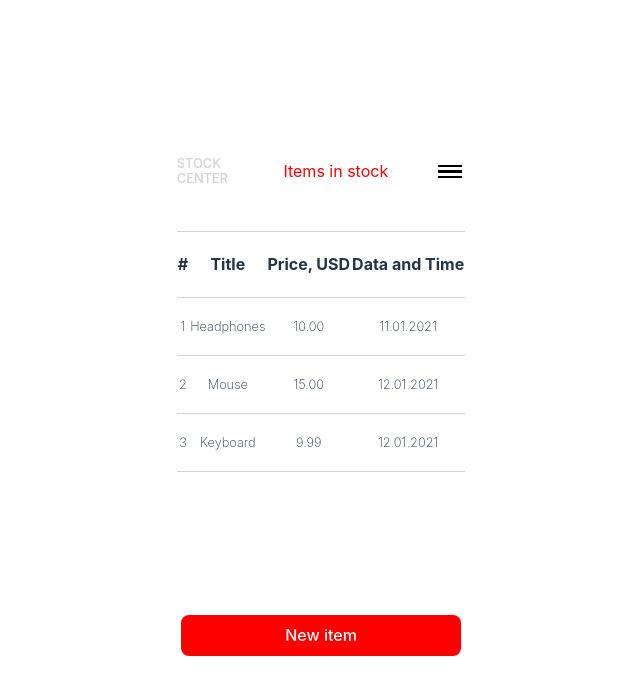
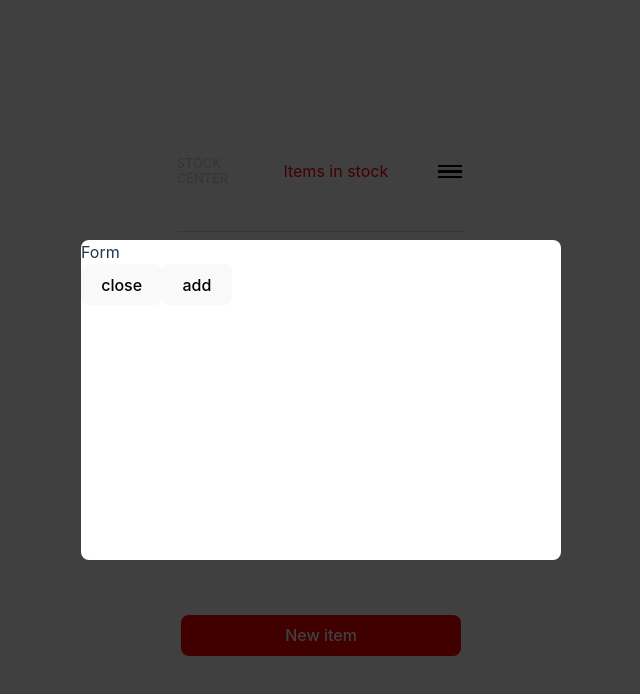
Before and after one commit to ministrov/prime-wood-test, a React (Vite) app: page / in a window 1280 px wide. Both pictures are taken after a click on the button "New item". Shown: the top 694 px of the page, without its empty margins (319-959 px from the left). Built offline with nearby package versions, Linux system fonts and the light colour scheme.

Commit message:
feat: end up operating on modal component

```diff
--- a/src/App.jsx
+++ b/src/App.jsx
@@ -1,15 +1,27 @@
+import { useState } from 'react';
 import Header from './components/Header/Header';
 import Table from './components/Table/Table';
+import Modal from './components/Modal/Modal';
 import './App.css';
 
 function App() {
+  const [isOpen, setIsOpen] = useState(false);
+
+  const onCloseHandler = (event) => {
+    const target = event.target;
+
+    if (target) setIsOpen(false);
+  }
 
   return (
     <main style={{ display: 'flex', minHeight: '100vh', alignItems: 'center'}}>
       <div className="container">
         <div className="shadow-wrapper">
           <Header />
-          <Table />
+          <Table  setIsOpen={setIsOpen}/>
+          <Modal open={isOpen} onClose={onCloseHandler}>
+            <form action="">Form</form>
+          </Modal>
         </div>
       </div>
     </main>
--- a/src/components/Modal/Modal.css
+++ b/src/components/Modal/Modal.css
@@ -1,3 +1,39 @@
+.modal-overlay {
+  position: fixed;
+  top: 0;
+  left: 0;
+  bottom: 0;
+  right: 0;
+  display: flex;
+  justify-content: center;
+  align-items: center;
+  width: 100%;
+  height: 100%;
+  background-color: rgba(0, 0, 0, 0.75);
+  z-index: 9999;
+  opacity: 0;
+  animation: ani 0.3s forwards;
+}
+
 .modal {
-  background-color: tomato;
+  width: 30rem;
+  height: 20rem;
+  background-color: white;
+  border-radius: 8px;
 }
+
+@media  screen and (max-width: 798px) {
+  .modal {
+    width: 18rem;
+    margin: 0 auto;
+  }
+}
+
+@keyframes ani {
+  0% {
+    opacity: 0;
+  }
+  100% {
+    opacity: 1;
+  }
+}
--- a/src/components/Modal/Modal.tsx
+++ b/src/components/Modal/Modal.tsx
@@ -1,11 +1,21 @@
 import React from 'react';
+import { createPortal } from 'react-dom';
 import './Modal.css';
 
-function Modal() {
-  return (
-    <div>
-      Modal
-    </div>
+function Modal({ children, open, onClose }) {
+  if (!open) return null;
+
+  return createPortal(
+    <div className="modal-overlay" onClick={onClose}>
+      <div
+        className="modal"
+      >
+        {children}
+        <button className="modal__btn_close" onClick={onClose}>close</button>
+        <button className="modal__btn_add" onClick={onClose}>add</button>
+      </div>
+    </div>,
+    document.body
   )
 }
 
--- a/src/components/Table/Table.jsx
+++ b/src/components/Table/Table.jsx
@@ -1,8 +1,7 @@
 import TableButton from './TableButton';
 import './Table.css';
 
-function TableMain() {
-
+function TableMain({ setIsOpen }) {
   return (
     <div className="table-wrapper">
       <table className="table">
@@ -37,7 +36,7 @@ function TableMain() {
           </tr>
         </tbody>
       </table>
-      <TableButton className={'table-btn'} onClick={() => console.log('Clicked')}/>
+      <TableButton className={'table-btn'} onClick={() => setIsOpen(true)}/>
     </div>
   )
 }
```
